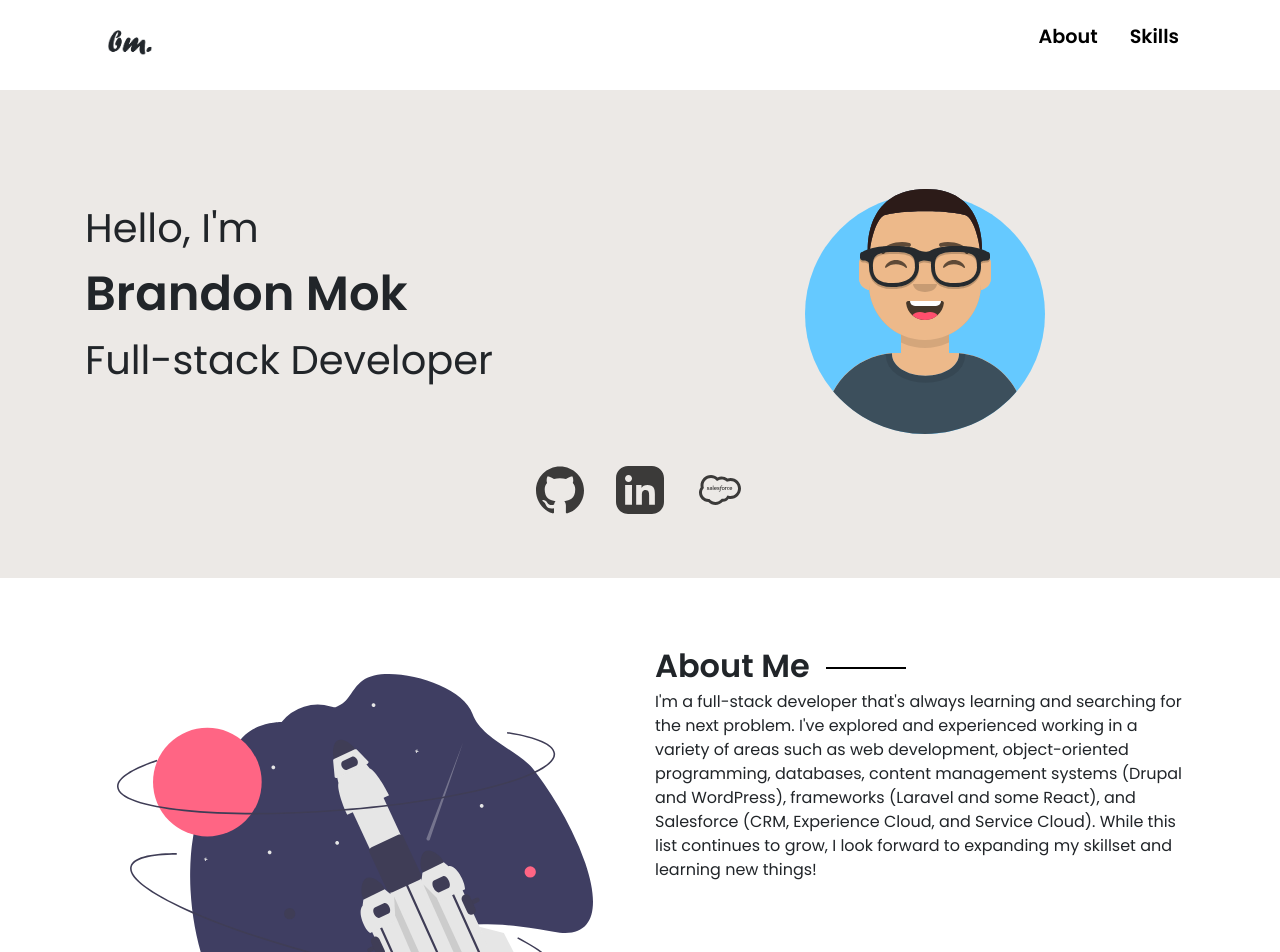
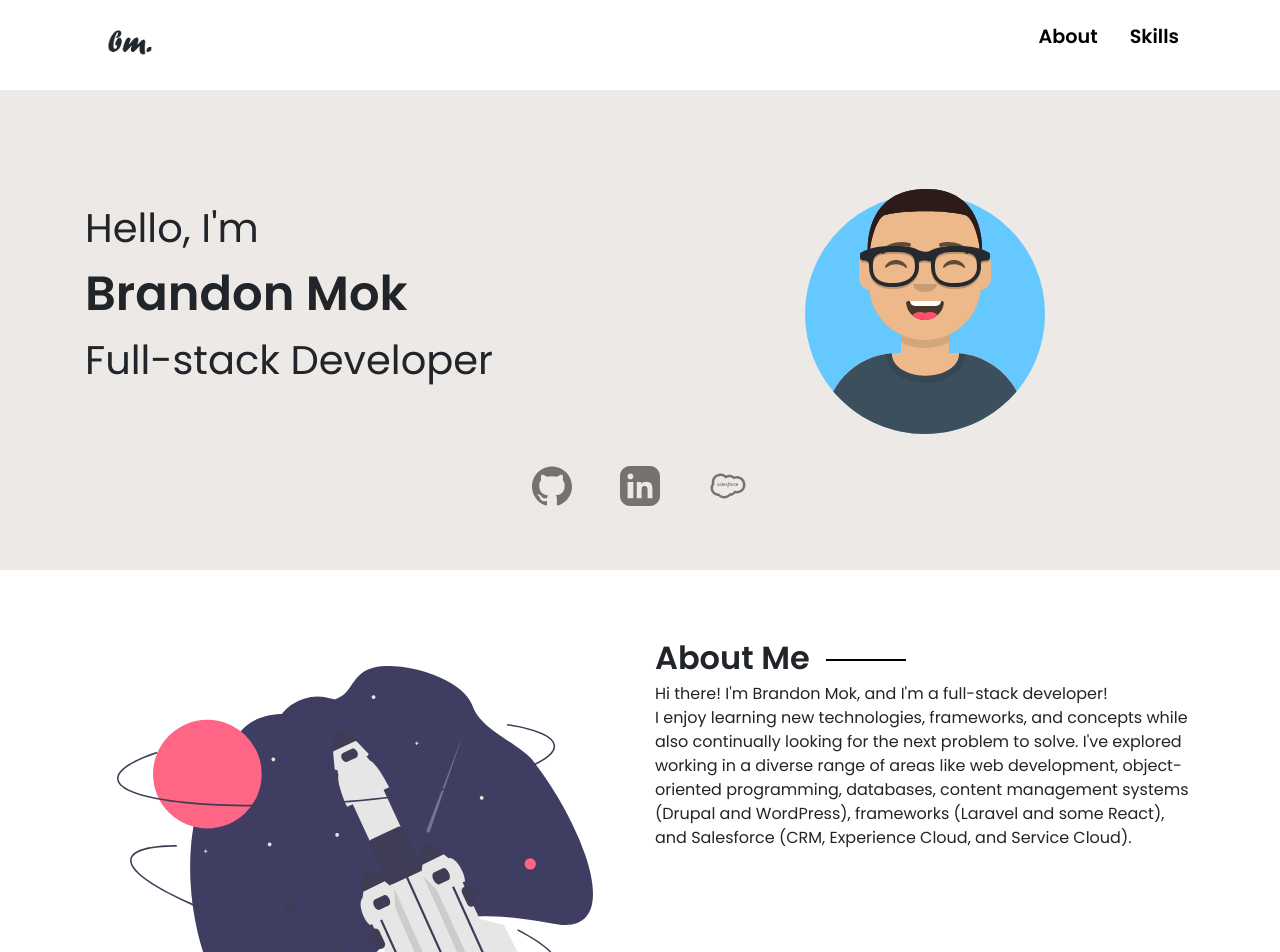
Before and after one commit to BrandonMok/react-personal-website, a React (Create React App) app: page / in a window 1280 px wide. Shown: the top 952 px of the page. Built offline with nearby package versions, Linux system fonts and the light colour scheme.

Commit message:
aboutme content update

```diff
--- a/src/components/about.js
+++ b/src/components/about.js
@@ -15,12 +15,14 @@ const About = () => {
                     <div className='col-12 col-md-6 aboutme__content-col'>
                         <SectionTitle title="About Me" />
                         <div className='aboutme__content-col__content'>
-                            I'm a full-stack developer that's always learning and searching for the next problem.
-                            I've explored and experienced working in a variety of areas
-                            such as web development, object-oriented programming, databases,
+                            Hi there! I'm Brandon Mok, and I'm a full-stack developer!
+                            <br/>
+                            I enjoy learning new technologies, frameworks, and concepts while also
+                            continually looking for the next problem to solve.
+                            I've explored working in a diverse range of areas like
+                            web development, object-oriented programming, databases,
                             content management systems (Drupal and WordPress), frameworks (Laravel and some React),
                             and Salesforce (CRM, Experience Cloud, and Service Cloud).
-                            While this list continues to grow, I look forward to expanding my skillset and learning new things!
                         </div>
                     </div>
                 </div>
--- a/src/components/header.js
+++ b/src/components/header.js
@@ -2,6 +2,7 @@ import React, { useState, useEffect} from 'react';
 import MobileNav from './mobilenav';
 import Logo from '../icons/logo.png';
 import $ from 'jquery';
+import anime from 'animejs/lib/anime.es.js';
 
 const Header = () => {
     const [ openMobileNav, setOpenMobileNav ] = useState(false);
--- a/src/styling/banner.scss
+++ b/src/styling/banner.scss
@@ -28,13 +28,16 @@
     padding-top: 2rem;
 
     &__item {
-      height: 3rem;
-      margin: 0 1rem;
-      width: 3rem;
-      opacity: 0.75;
+      height: 2.5rem;
+      margin: 0 1.5rem;
+      width: 2.5rem;
+      opacity: 0.5;
+
+      &:hover {
+        opacity: .75;
+      }
 
       img {
-        display: block;
         height: 100%;
         width: 100%;
       }
```
Also changed, not shown: src/App.js (+0 -11 lines), src/components/moreinfo.js (deleted, +0 -39 lines).
